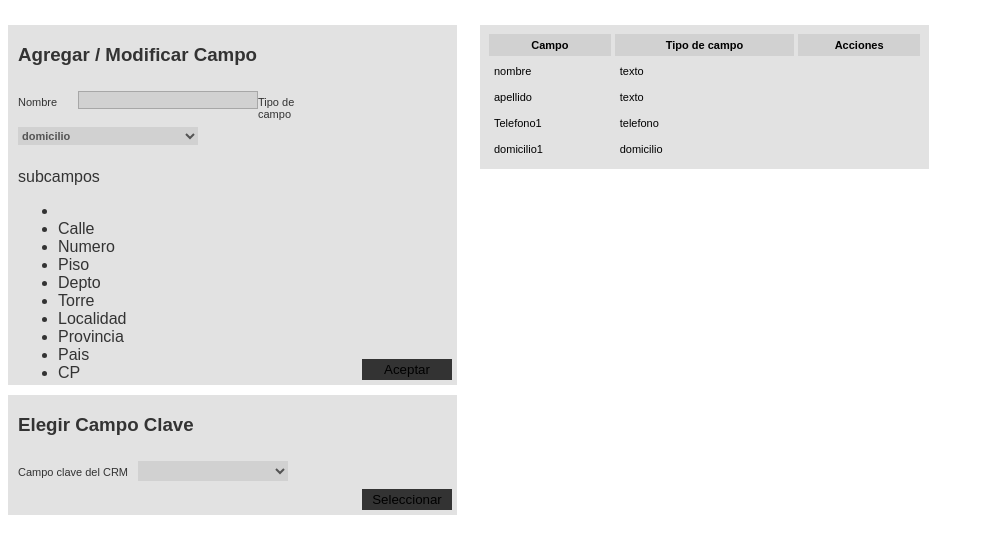
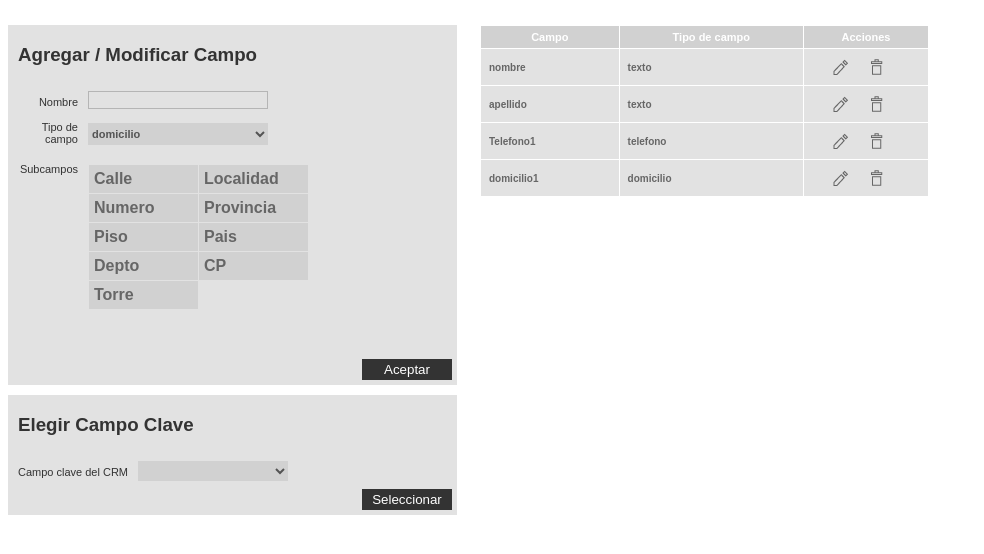
Before and after one commit to EzequielDot175/microvoz, a PHP site: page /step6.php in a window 1280 px wide. Shown: the top 554 px of the page, without its empty margins (0-984 px from the left). Run offline with PHP 8.4, Linux system fonts and the light colour scheme.

Commit message:
step6 terminado

```diff
--- /dev/null
+++ b/cargador/_step6-.scss
@@ -0,0 +1,134 @@
+/******** STEP 6 ********/
+:focus {
+  outline: 0; }
+
+.crm_contenedorA {
+  width: 944px;
+  height: 690px;
+  position: relative;
+  margin-top: 25px;
+  color: #333;
+  font-family: Arial,Helvetica,sans-serif; }
+
+.titulo-general {
+  margin-left: 10px;
+  width: 100%;
+  float: left; }
+
+.columna-auto {
+  width: 449px;
+  height: 120px;
+  float: left;
+  margin-right: 23px;
+  position: relative;
+  margin-top: 10px; }
+
+.columna-agregar-campo {
+  height: 360px; }
+
+.columna-tabla {
+  height: auto; }
+  .columna-tabla table {
+    width: 100%; }
+  .columna-tabla thead {
+    background-color: #D1D1D1;
+    border: none; }
+  .columna-tabla table, .columna-tabla th, .columna-tabla td {
+    border: 1px solid #E2E2E2;
+    font-size: 11px;
+    padding: 5px; }
+  .columna-tabla th {
+    height: 20px; }
+
+.subcampos {
+  width: 100%;
+  float: left;
+  padding-left: 10px; }
+
+.columna50 {
+  width: 449px;
+  float: left;
+  margin-right: 23px;
+  position: relative; }
+  .columna50 .form {
+    width: 300px;
+    margin-left: 10px; }
+    .columna50 .form label {
+      width: 60px;
+      float: left;
+      min-height: 18px;
+      font-size: 11px;
+      padding-top: 5px; }
+
+      .nombre {
+		padding-top: 12px !important;
+  	}
+    .columna50 .form input, .columna50 .form select {
+      width: 180px;
+      float: left;
+      border: none;
+      background-color: #E2E2E2;
+      min-height: 18px;
+      margin: 7px 0;
+      color: #545454;
+      font-weight: bold;
+      font-size: 11px;
+
+    }
+
+    .columna50 .form select {
+      background-color: #D1D1D1;
+      height: 22px;
+  	}
+
+    .columna50 .form input {
+      border: 1px solid rgba(0, 0, 0, 0.2); }
+    .columna50 .form option {
+      padding: 5px; }
+    .columna50 .form option:checked {
+      color: #D1D1D1; }
+    .columna50 .form option:hover {
+      background-color: #D1D1D1; }
+  .columna50 .form-CRM {
+    width: 300px;
+    margin-left: 10px; }
+    .columna50 .form-CRM label {
+      width: AUTO;
+      float: left;
+      min-height: 18px;
+      font-size: 11px;
+      padding-top: 12px;
+      padding-right: 10px; }
+    .columna50 .form-CRM input, .columna50 .form-CRM select {
+      width: 150px;
+      float: left;
+      border: none;
+      background-color: #D1D1D1;
+      min-height: 20px;
+      margin: 7px 0;
+      color: #545454;
+      font-weight: bold;
+      font-size: 11px; }
+    .columna50 .form-CRM input {
+      border: 1px solid rgba(0, 0, 0, 0.2); }
+    .columna50 .form-CRM option {
+      padding: 5px; }
+    .columna50 .form-CRM option:checked {
+      color: #D1D1D1; }
+    .columna50 .form-CRM option:hover {
+      background-color: #D1D1D1; }
+  .columna50 .boton {
+    width: 80px;
+    background-color: #333;
+    position: absolute;
+    bottom: 5px;
+    right: 5px;
+    border: none;
+    padding: 3px;
+    width: 90px;
+    color: #fff; }
+
+.columna-background {
+  background: #E2E2E2; }
+
+/*# sourceMappingURL=giannina.css.map */
--- a/cargador/_step6.scss
+++ b/cargador/_step6.scss
@@ -1,93 +1,221 @@
+// ========================
 /******** STEP 6 ********/
-:focus {
-  outline: 0; }
+// ========================
 
+ul,li{
+	list-style: none;
+	margin: 0px;
+	padding: 0px;
+}
+
+:focus{
+	outline: 0;
+}
+
+
+
+
+
+//CONTENIDO
 .crm_contenedorA {
 	width: 944px;
 	height: 690px;
 	position: relative;
 	margin-top: 25px;
 	color: #333;
-  font-family: Arial,Helvetica,sans-serif; }
+	font-family: Arial,Helvetica,sans-serif;
+}
 
-.titulo-general {
+.titulo-general{
 	margin-left: 10px;
 	width: 100%;
-  float: left; }
+	float: left;
+}
 
-.columna-auto {
+.columna-auto{
 	width: 449px;
   	height: 120px;
 	float: left;
 	margin-right: 23px;
 	position: relative;
-  margin-top: 10px; }
+	margin-top: 10px;
+}
 
-.columna-agregar-campo {
-  height: 360px; }
+.columna-agregar-campo{
+  	height: 360px;
+}
 
-.columna-tabla {
-  height: auto; }
-  .columna-tabla table {
-    width: 100%; }
-  .columna-tabla thead {
-    background-color: #D1D1D1;
-    border: none; }
-  .columna-tabla table, .columna-tabla th, .columna-tabla td {
-    border: 1px solid #E2E2E2;
+.columna-tabla{
+  	height: auto;
+
+  	table{
+  		width: 100%;
+  		padding: 0;
+  		border: none;
+		font-size: 10px;
+		border-collapse:collapse;
+		font-weight: bold;
+		color: #666;
+
+		.acciones{
+
+			.a{
+				width: 50%;
+				float: left;
+
+				img{
+					display: block;
+					margin: 0 auto;
+				}
+			}
+
+			.b{
+				width: 50%;
+				float: left;
+
+				img{
+					display: block;
+					margin: 0 auto;
+				}
+			}
+
+		}
+  	}
+
+  	thead {
+		background-color:#D1D1D1;
+		border: none;
+	}
+
+	th, td {
+		border: none;
+		font-size: 10px;
+		padding:0px;
+	}
+
+	td {
+		padding:8px;
+		border: 1px solid #fff;
+	}
+
+	th {
+		padding:5px;
+		border: 1px solid #fff;
+		color: #fff;
 		font-size: 11px;
-    padding: 5px; }
-  .columna-tabla th {
-    height: 20px; }
+	}
+}
 
-.subcampos {
-  width: 100%;
+.subcampos{
+	width:100%;
 	float: left;
-  padding-left: 10px; }
+	padding-left: 10px;
 
-.columna50 {
-  width: 449px;
-  float: left;
-  margin-right: 23px;
-  position: relative; }
-  .columna50 .form {
-    width: 300px;
-    margin-left: 10px; }
-    .columna50 .form label {
+	.titulo{
 		width: 60px;
 		float: left;
 		min-height: 18px;
 		font-size: 11px;
-      padding-top: 12px; }
-    .columna50 .form input, .columna50 .form select {
+		text-align: right;
+		padding-right: 10px;
+	}
+
+	.columnas{
+		width: 220px;
+		float: left;
+		padding-top: 12px;
+
+		li{
+			background-color: #D1D1D1;
+			margin: 1px 0px 1px 1px;
+			padding: 5px;
+			font-weight: bold;
+			color: #666;
+		}
+
+		.a{
+			width: 50%;
+			float: left;
+		}
+
+		.b{
+			width: 50%;
+			float: left;
+		}
+	}
+
+
+
+}
+
+.columna50{
+	width: 449px;
+	float: left;
+	margin-right: 23px;
+	position: relative;
+
+	.form{
+		width: 300px;
+		margin-left: 10px;
+
+		label{
+			width: 60px;
+			float: left;
+			min-height: 18px;
+			font-size: 11px;
+			padding-top: 5px;
+			text-align: right;
+			padding-right: 10px;
+		}
+
+		.nombre{
+			padding-top: 12px;
+		}
+		input, select{
 			width: 180px;
  			float: left;
 			border: none;
-      background-color: #D1D1D1;
+			background-color:#E2E2E2;
 			min-height: 18px;
 			margin: 7px 0;
 			color: #545454;
 			font-weight: bold;
-      font-size: 11px; }
-    .columna50 .form input {
-      border: 1px solid rgba(0, 0, 0, 0.2); }
-    .columna50 .form option {
-      padding: 5px; }
-    .columna50 .form option:checked {
-      color: #D1D1D1; }
-    .columna50 .form option:hover {
-      background-color: #D1D1D1; }
-  .columna50 .form-CRM {
+			font-size: 11px;
+		}
+
+		input{
+			border: 1px solid rgba(0,0,0,.2);
+		}
+
+		select{
+			background-color:#D1D1D1;
+			height: 22px;
+		}
+		option{
+			padding: 5px;
+		}
+		option:checked {
+			color: #D1D1D1;
+		}
+
+		option:hover {
+			background-color:#D1D1D1;
+		}
+	}
+
+	.form-CRM{
 		width: 300px;
-    margin-left: 10px; }
-    .columna50 .form-CRM label {
+		margin-left: 10px;
+
+		label{
 			width: AUTO;
 			float: left;
 			min-height: 18px;
 			font-size: 11px;
 			padding-top: 12px;
-      padding-right: 10px; }
-    .columna50 .form-CRM input, .columna50 .form-CRM select {
+			padding-right: 10px;
+		}
+		input, select{
 			width: 150px;
  			float: left;
 			border: none;
@@ -96,16 +224,29 @@
 			margin: 7px 0;
 			color: #545454;
 			font-weight: bold;
-      font-size: 11px; }
-    .columna50 .form-CRM input {
-      border: 1px solid rgba(0, 0, 0, 0.2); }
-    .columna50 .form-CRM option {
-      padding: 5px; }
-    .columna50 .form-CRM option:checked {
-      color: #D1D1D1; }
-    .columna50 .form-CRM option:hover {
-      background-color: #D1D1D1; }
-  .columna50 .boton {
+			font-size: 11px;
+		}
+
+		input{
+			border: 1px solid rgba(0,0,0,.2);
+		}
+
+		option{
+			padding: 5px;
+		}
+
+		option:checked {
+			color: #D1D1D1;
+		}
+
+		option:hover {
+			background-color:#D1D1D1;
+		}
+
+
+	}
+
+	.boton{
 		width: 80px;
 		background-color: #333;
 		position: absolute;
@@ -113,9 +254,13 @@
 		right: 5px;
 		border: none;
 		padding: 3px;
-    width: 90px; }
+		width: 90px;
+		color: #fff;
+	}
 
-.columna-background {
-  background: #E2E2E2; }
 
-/*# sourceMappingURL=giannina.css.map */
+}
+
+.columna-background{
+	background: #E2E2E2;
+}
--- a/cargador/ezequiel.css
+++ b/cargador/ezequiel.css
@@ -1309,6 +1309,11 @@
         margin-top: 2px; }
 
 /******** STEP 6 ********/
+ul, li {
+  list-style: none;
+  margin: 0px;
+  padding: 0px; }
+
 :focus {
   outline: 0; }
 
@@ -1338,71 +1343,112 @@
 
 .columna-tabla {
   height: auto; }
-
   .columna-tabla table {
-  width: 100%; }
-
+    width: 100%;
+    padding: 0;
+    border: none;
+    font-size: 10px;
+    border-collapse: collapse;
+    font-weight: bold;
+    color: #666; }
+    .columna-tabla table .acciones .a {
+      width: 50%;
+      float: left; }
+      .columna-tabla table .acciones .a img {
+        display: block;
+        margin: 0 auto; }
+    .columna-tabla table .acciones .b {
+      width: 50%;
+      float: left; }
+      .columna-tabla table .acciones .b img {
+        display: block;
+        margin: 0 auto; }
   .columna-tabla thead {
     background-color: #D1D1D1;
     border: none; }
-
-.columna-tabla table, .columna-tabla th, .columna-tabla td {
-  border: 1px solid #E2E2E2;
-  font-size: 11px;
-  padding: 5px; }
-
+  .columna-tabla th, .columna-tabla td {
+    border: none;
+    font-size: 10px;
+    padding: 0px; }
+  .columna-tabla td {
+    padding: 8px;
+    border: 1px solid #fff; }
   .columna-tabla th {
-  height: 20px; }
+    padding: 5px;
+    border: 1px solid #fff;
+    color: #fff;
+    font-size: 11px; }
 
 .subcampos {
   width: 100%;
   float: left;
   padding-left: 10px; }
+  .subcampos .titulo {
+    width: 60px;
+    float: left;
+    min-height: 18px;
+    font-size: 11px;
+    text-align: right;
+    padding-right: 10px; }
+  .subcampos .columnas {
+    width: 220px;
+    float: left;
+    padding-top: 12px; }
+    .subcampos .columnas li {
+      background-color: #D1D1D1;
+      margin: 1px 0px 1px 1px;
+      padding: 5px;
+      font-weight: bold;
+      color: #666; }
+    .subcampos .columnas .a {
+      width: 50%;
+      float: left; }
+    .subcampos .columnas .b {
+      width: 50%;
+      float: left; }
 
 .columna50 {
   width: 449px;
   float: left;
   margin-right: 23px;
   position: relative; }
-
   .columna50 .form {
     width: 300px;
     margin-left: 10px; }
-
     .columna50 .form label {
       width: 60px;
       float: left;
       min-height: 18px;
       font-size: 11px;
+      padding-top: 5px;
+      text-align: right;
+      padding-right: 10px; }
+    .columna50 .form .nombre {
       padding-top: 12px; }
-
     .columna50 .form input, .columna50 .form select {
       width: 180px;
       float: left;
       border: none;
-  background-color: #D1D1D1;
+      background-color: #E2E2E2;
       min-height: 18px;
       margin: 7px 0;
       color: #545454;
       font-weight: bold;
       font-size: 11px; }
-
     .columna50 .form input {
       border: 1px solid rgba(0, 0, 0, 0.2); }
-
+    .columna50 .form select {
+      background-color: #D1D1D1;
+      height: 22px; }
     .columna50 .form option {
       padding: 5px; }
-
     .columna50 .form option:checked {
       color: #D1D1D1; }
-
     .columna50 .form option:hover {
       background-color: #D1D1D1; }
-
   .columna50 .form-CRM {
     width: 300px;
     margin-left: 10px; }
-
     .columna50 .form-CRM label {
       width: AUTO;
       float: left;
@@ -1410,7 +1456,6 @@
       font-size: 11px;
       padding-top: 12px;
       padding-right: 10px; }
-
     .columna50 .form-CRM input, .columna50 .form-CRM select {
       width: 150px;
       float: left;
@@ -1421,19 +1466,14 @@
       color: #545454;
       font-weight: bold;
       font-size: 11px; }
-
     .columna50 .form-CRM input {
       border: 1px solid rgba(0, 0, 0, 0.2); }
-
     .columna50 .form-CRM option {
       padding: 5px; }
-
     .columna50 .form-CRM option:checked {
       color: #D1D1D1; }
-
     .columna50 .form-CRM option:hover {
       background-color: #D1D1D1; }
-
   .columna50 .boton {
     width: 80px;
     background-color: #333;
@@ -1442,11 +1482,10 @@
     right: 5px;
     border: none;
     padding: 3px;
-  width: 90px; }
+    width: 90px;
+    color: #fff; }
 
 .columna-background {
   background: #E2E2E2; }
 
-/*# sourceMappingURL=giannina.css.map */
-
 /*# sourceMappingURL=ezequiel.css.map */
--- a/step6.php
+++ b/step6.php
@@ -11,7 +11,7 @@
 			</div>
 			<div class="form">
 				<form action="">
-					<label> Nombre</label>
+					<label class="nombre"> Nombre</label>
 					<input type="text" name="" value="">
 					<label> Tipo de campo</label>
 					<select name="">
@@ -26,18 +26,24 @@
 
 			</div>
 			<div class="subcampos">
-				<p>subcampos</p>
-				<ul>
-					<li></li>
+				<div class="titulo">
+					<p>Subcampos</p>
+				</div>
+
+				<ul class="columnas">
+					<div class="a">
 						<li>Calle</li>
 						<li>Numero</li>
 						<li>Piso</li>
 						<li>Depto</li>
 						<li>Torre</li>
+					</div>
+					<div class="b">
 						<li>Localidad</li>
 						<li>Provincia</li>
 						<li>Pais</li>
 						<li>CP</li>
+					</div>
 				</ul>
 			</div>
 
@@ -72,7 +78,7 @@
 
 	<div class="columna50 columna-background columna-tabla">
 
-			<table border="1">
+			<table>
 		        <thead>
 		            <tr>
 		                <th>Campo</th>
@@ -84,22 +90,50 @@
 		            <tr>
 		                <td>nombre</td>
 		                <td>texto</td>
-		                <td></td>
+		                <td class="acciones">
+		                	<div class="a">
+		                		<img src="images/icon1.png">
+		                	</div>
+		                	<div class="2">
+		                		<img src="images/icon2.png">
+		                	</div>
+		                </td>
 		            </tr>
 		             <tr>
 		                <td>apellido</td>
 		                <td>texto</td>
-		                <td></td>
+		                <td class="acciones">
+		                	<div class="a">
+		                		<img src="images/icon1.png">
+		                	</div>
+		                	<div class="2">
+		                		<img src="images/icon2.png">
+		                	</div>
+		                </td>
 		            </tr>
 		             <tr>
 		                <td>Telefono1</td>
 		                <td>telefono</td>
-		                <td></td>
+		                <td class="acciones">
+		                	<div class="a">
+		                		<img src="images/icon1.png">
+		                	</div>
+		                	<div class="2">
+		                		<img src="images/icon2.png">
+		                	</div>
+		                </td>
 		            </tr>
 		             <tr>
 		                <td>domicilio1</td>
 		                <td>domicilio</td>
-		                <td></td>
+		                <td class="acciones">
+		                	<div class="a">
+		                		<img src="images/icon1.png">
+		                	</div>
+		                	<div class="2">
+		                		<img src="images/icon2.png">
+		                	</div>
+		                </td>
 		            </tr>
 		        </tbody>
 		    </table>
```
Also changed, not shown: images/icon1.png (added), images/icon2.png (added), 1 other file. Lines whose indentation alone changed are shown as unchanged.
